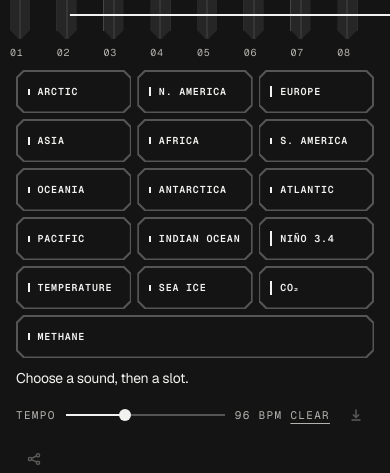
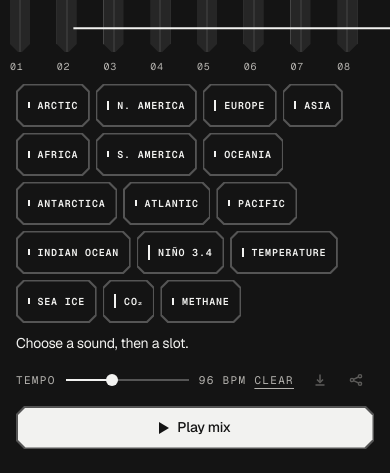
Before and after one commit to acheronx0577/Earth-Juke-Box-Sonifysphere, a Next.js app: page /challenge/compose in a window 390 px wide. Shown: the part 327-800 px from the top of the page. Built offline with nearby package versions, Linux system fonts and the light colour scheme; no server answers.

Commit message:
Keep the phone controls on one row and let the pills wrap.
Sound pills size to their labels, and download and share stay beside the tempo.

Co-authored-by: AcheronX. <richardhuynh53@gmail.com>

```diff
--- a/src/components/play/ComposeBoard.tsx
+++ b/src/components/play/ComposeBoard.tsx
@@ -685,6 +685,7 @@ export function ComposeBoard({ initialMix }: { readonly initialMix: string | nul
             <p className={styles.prompt} data-testid="compose-status">
               {prompt}
             </p>
+            <div className={styles.toolRow}>
               <label className={styles.tempo}>
                 TEMPO
                 <input
@@ -708,12 +709,15 @@ export function ComposeBoard({ initialMix }: { readonly initialMix: string | nul
               <button type="button" className={styles.textLink} onClick={clear}>
                 Clear
               </button>
+              <span className={styles.iconPair}>
                 <button type="button" className={styles.iconButton} aria-label="Download WAV" disabled={!filled || rendering} onClick={() => void download()}>
                   <IconDownload />
                 </button>
                 <button type="button" className={styles.iconButton} aria-label="Share link" disabled={!filled} onClick={() => void share()}>
                   <ShareIcon />
                 </button>
+              </span>
+            </div>
             <div className={styles.play}>
               <button
                 type="button"
--- a/src/components/play/compose.module.css
+++ b/src/components/play/compose.module.css
@@ -381,13 +381,12 @@ a.shell {
 }
 
 .pill {
-  flex: 1 1 clamp(6.5rem, 11vw, 8.6rem);
-  min-width: 0;
+  flex: 0 0 auto;
 }
 
 .pill .face {
   justify-content: flex-start;
-  width: 100%;
+  width: auto;
   padding-inline: 10px;
 }
 
@@ -425,9 +424,24 @@ a.shell {
   white-space: nowrap;
 }
 
+.toolRow {
+  display: flex;
+  flex: 1 1 auto;
+  flex-wrap: nowrap;
+  align-items: center;
+  gap: clamp(8px, 1vw, 14px);
+  min-width: 0;
+}
+
+.iconPair {
+  display: inline-flex;
+  flex: none;
+  align-items: center;
+}
+
 .tempo {
   display: flex;
-  flex: 1 1 14rem;
+  flex: 1 1 auto;
   align-items: center;
   gap: 10px;
   min-width: 0;
@@ -709,6 +723,8 @@ a.shell {
     display: inline;
   }
 
+  .prompt,
+  .toolRow,
   .play {
     flex: 1 1 100%;
   }
```
Lines whose indentation alone changed are shown as unchanged.
